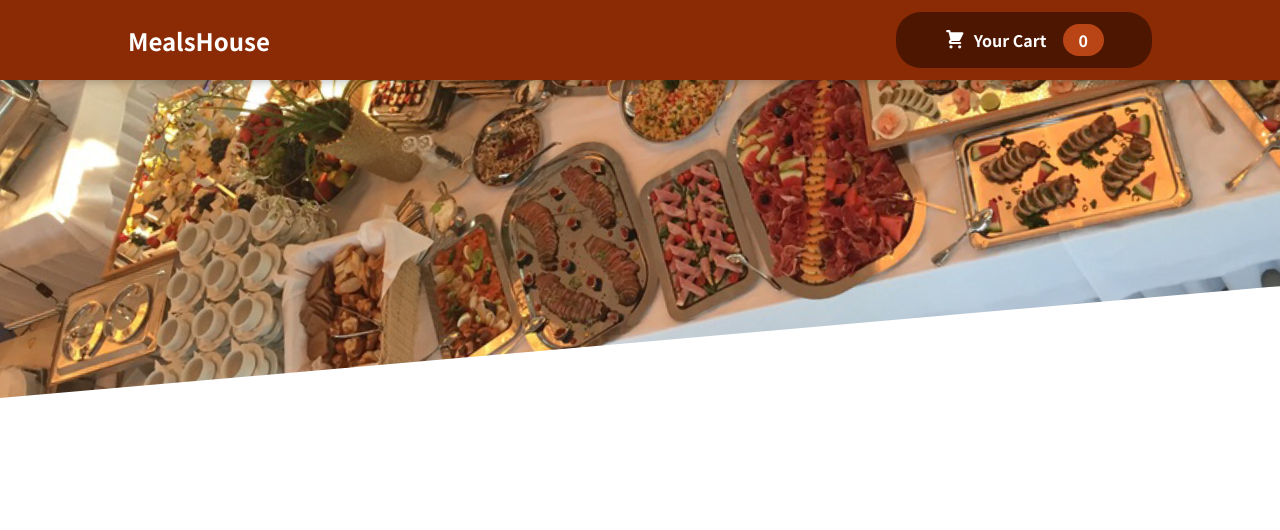
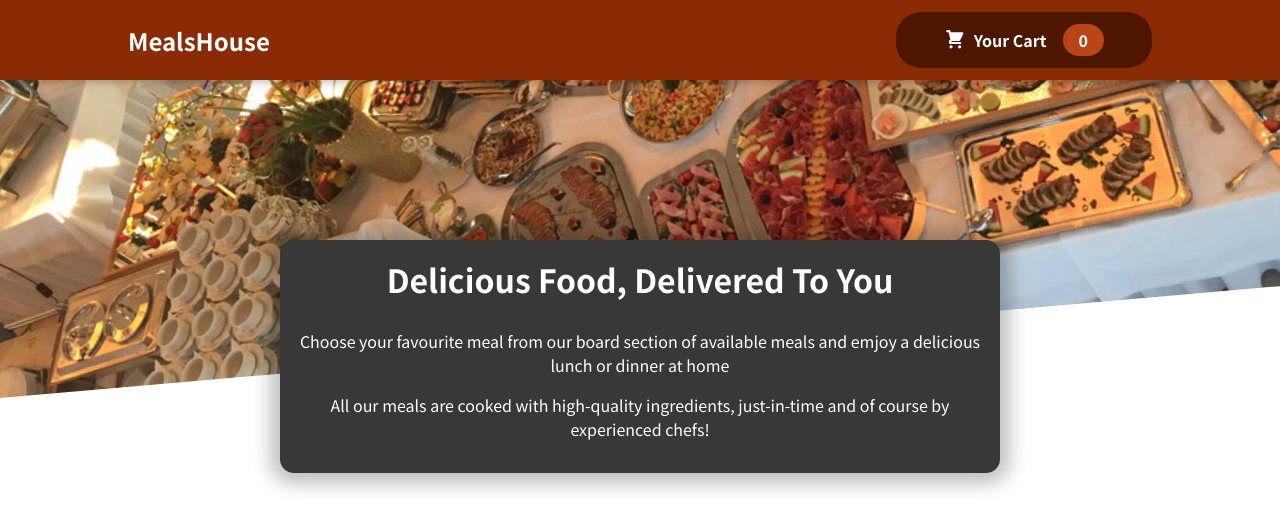
Before and after one commit to Pankaj10101/restaurant-app, a React (Create React App) app: page / in a window 1280 px wide. Shown: the top 530 px of the page. Built offline with nearby package versions, Linux system fonts and the light colour scheme.

Commit message:
summary card added

```diff
--- a/src/App.js
+++ b/src/App.js
@@ -1,9 +1,10 @@
 import Header from "./Components/Layout/Header";
-
+import MealsSummary from "./Components/Meals/MealsSummary";
 function App() {
   return (
     <div>
       <Header/>
+      <MealsSummary/>
     </div>
   );
 }
--- /dev/null
+++ b/src/Components/Meals/MealsSummary.css
@@ -0,0 +1,18 @@
+.summary-card{
+    text-align: center;
+    max-width: 45rem;
+    width: 90%;
+    margin: auto;
+    margin-top: -10rem;
+    position: relative;
+    background-color: #383838;
+    color: white;
+    border-radius: 14px;
+    padding: 1rem;
+    box-shadow: 0 1px 18px 10px rgba(0, 0, 0, 0.25);
+}
+
+.summary-card h2{
+        font-size: 2rem;
+        margin-top: 0;
+}
--- /dev/null
+++ b/src/Components/Meals/MealsSummary.jsx
@@ -0,0 +1,21 @@
+import React from "react";
+import "./MealsSummary.css";
+const MealsSummary = () => {
+  return (
+    <>
+      <section className="summary-card">
+        <h2 className="card-heading">Delicious Food, Delivered To You</h2>
+        <p>
+          Choose your favourite meal from our board section of available meals
+          and emjoy a delicious lunch or dinner at home
+        </p>
+        <p>
+          All our meals are cooked with high-quality ingredients, just-in-time
+          and of course by experienced chefs!
+        </p>
+      </section>
+    </>
+  );
+};
+
+export default MealsSummary;
```
